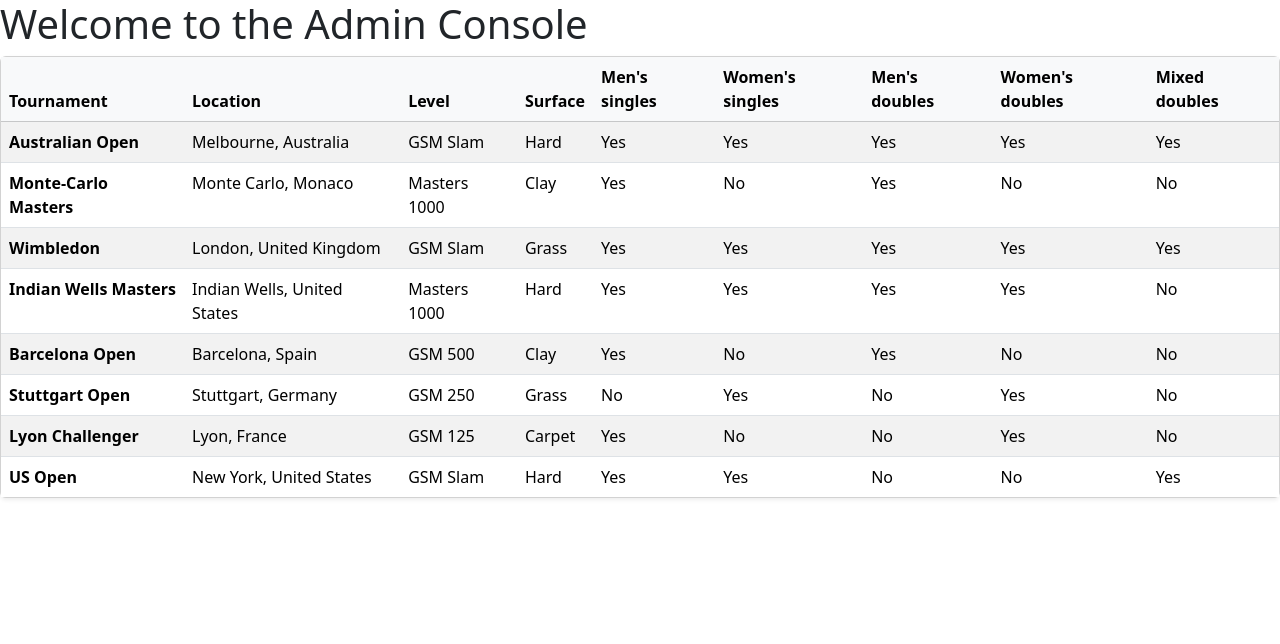
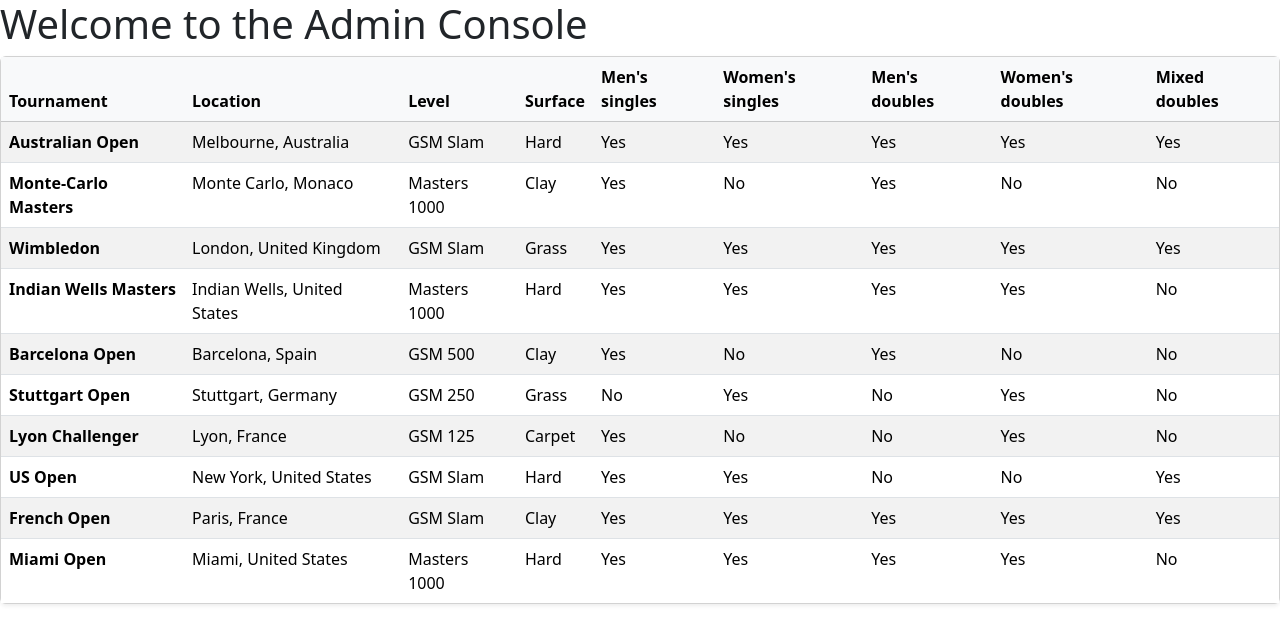
Before and after one commit to dazpaz/GameSetMatch, an Angular app in the folder src/WebApps/admin-console/: page / in a window 1280 px wide. Shown: the top 644 px of the page. Built offline with nearby package versions, Linux system fonts and the light colour scheme.

Commit message:
Add an Is Active Flag to Tournament

```diff
--- a/src/WebApps/admin-console/src/app/tour/tournament-list/tournament-service.ts
+++ b/src/WebApps/admin-console/src/app/tour/tournament-list/tournament-service.ts
@@ -16,6 +16,7 @@ export class TournamentService {
         mensDoubles: true,
         womensDoubles: true,
         mixedDoubles: true,
+        isActive: true
       },
       {
         tournamentId: 2,
@@ -28,6 +29,7 @@ export class TournamentService {
         mensDoubles: true,
         womensDoubles: false,
         mixedDoubles: false,
+        isActive: true,
       },
       {
         tournamentId: 3,
@@ -40,6 +42,7 @@ export class TournamentService {
         mensDoubles: true,
         womensDoubles: true,
         mixedDoubles: true,
+        isActive: true,
       },
       {
         tournamentId: 4,
@@ -52,6 +55,7 @@ export class TournamentService {
         mensDoubles: true,
         womensDoubles: true,
         mixedDoubles: false,
+        isActive: true,
       },
       {
         tournamentId: 5,
@@ -64,6 +68,7 @@ export class TournamentService {
         mensDoubles: true,
         womensDoubles: false,
         mixedDoubles: false,
+        isActive: true
       },
       {
         tournamentId: 6,
@@ -76,6 +81,7 @@ export class TournamentService {
         mensDoubles: false,
         womensDoubles: true,
         mixedDoubles: false,
+        isActive: false
       },
       {
         tournamentId: 7,
@@ -88,6 +94,7 @@ export class TournamentService {
         mensDoubles: false,
         womensDoubles: true,
         mixedDoubles: false,
+        isActive: true
       },
       {
         tournamentId: 8,
@@ -100,6 +107,33 @@ export class TournamentService {
         mensDoubles: false,
         womensDoubles: false,
         mixedDoubles: true,
+        isActive: true
+      },
+      {
+        tournamentId: 9,
+        title: 'French Open',
+        location: 'Paris, France',
+        level: TournamentLevel.GsmSlam,
+        surface: Surface.Clay,
+        mensSingles: true,
+        womensSingles: true,
+        mensDoubles: true,
+        womensDoubles: true,
+        mixedDoubles: true,
+        isActive: true
+      },
+      {
+        tournamentId: 10,
+        title: 'Miami Open',
+        location: 'Miami, United States',
+        level: TournamentLevel.Gsm1000,
+        surface: Surface.Hard,
+        mensSingles: true,
+        womensSingles: true,
+        mensDoubles: true,
+        womensDoubles: true,
+        mixedDoubles: false,
+        isActive: false
       },
     ];
   }
--- a/src/WebApps/admin-console/src/app/tour/tournament-list/tournament.ts
+++ b/src/WebApps/admin-console/src/app/tour/tournament-list/tournament.ts
@@ -23,5 +23,6 @@ export interface ITournament {
     womensSingles: boolean,
     mensDoubles: boolean,
     womensDoubles: boolean,
-    mixedDoubles: boolean
+    mixedDoubles: boolean,
+    isActive: boolean
 }
```
